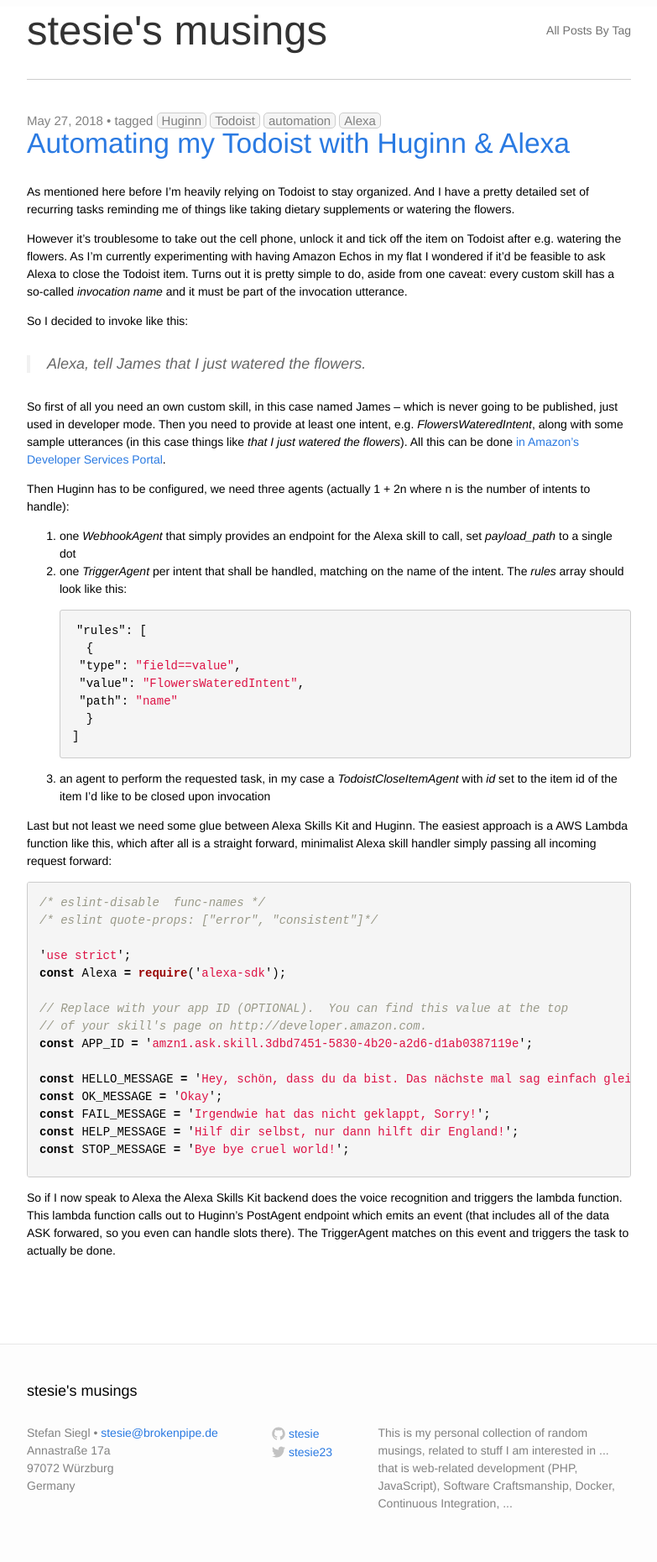
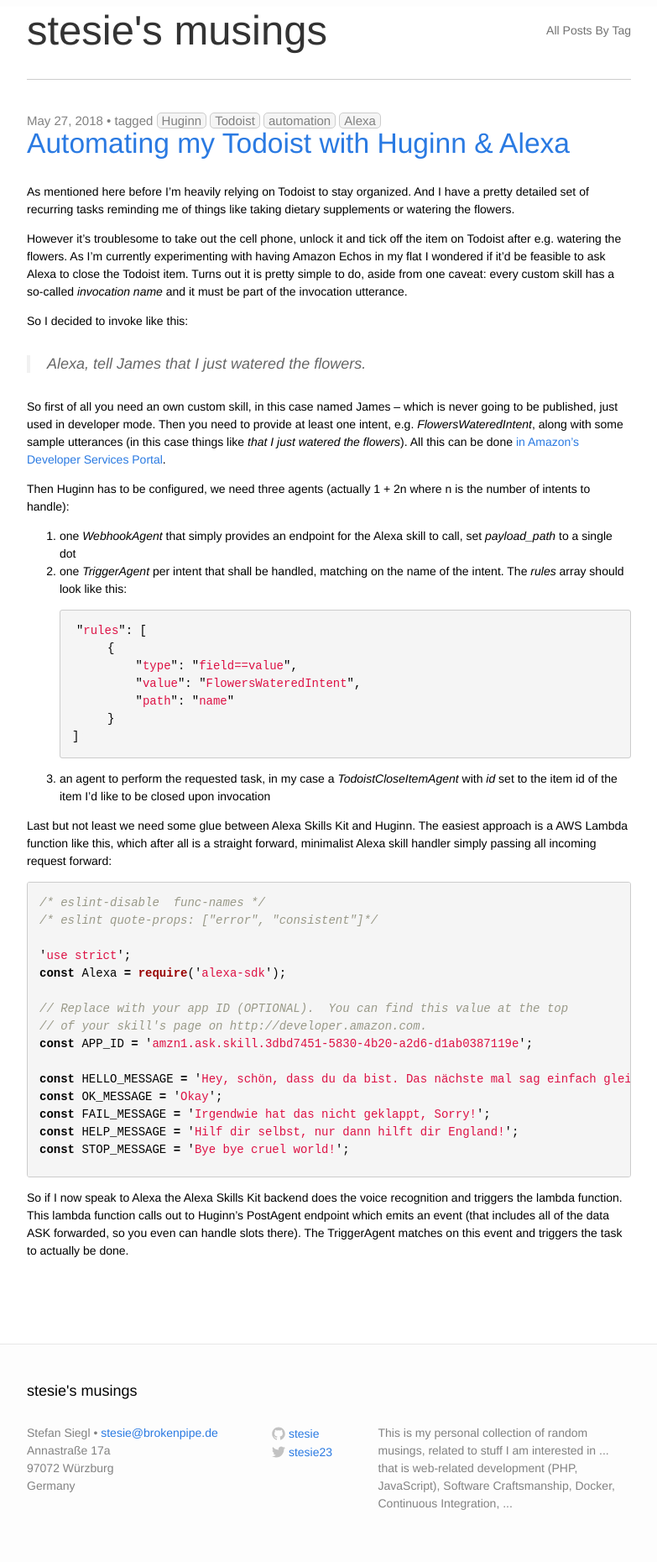
Before and after one commit to stesie/stesie.github.com, a Jekyll site: the page built from _posts/2018-05-27-huginn-introduces-alexa-to-todoist.md, in a window 1280 px wide. Shown: the whole page at 84% size, without its empty margins (248-1031 px from the left). Built offline with Jekyll 4.4.1, drawn with Linux system fonts in a browser that asks for light colours.

Commit message:
fix indentation & typo

````diff
--- a/_posts/2018-05-27-huginn-introduces-alexa-to-todoist.md
+++ b/_posts/2018-05-27-huginn-introduces-alexa-to-todoist.md
@@ -31,13 +31,13 @@
 1. one *WebhookAgent* that simply provides an endpoint for the Alexa skill to call, set *payload_path* to a single dot
 2. one *TriggerAgent* per intent that shall be handled, matching on the name
    of the intent.  The *rules* array should look like this:
-```json
+```javascript
 "rules": [
-  {
-    "type": "field==value",
-    "value": "FlowersWateredIntent",
-    "path": "name"
-  }
+        {
+            "type": "field==value",
+            "value": "FlowersWateredIntent",
+            "path": "name"
+        }
 ]
 ```
 3. an agent to perform the requested task, in my case a *TodoistCloseItemAgent* with *id* set to the item id of the item I'd like to be closed upon invocation
@@ -126,6 +126,6 @@
 So if I now speak to Alexa the Alexa Skills Kit backend does the voice
 recognition and triggers the lambda function.  This lambda function calls
 out to Huginn's PostAgent endpoint which emits an event (that includes all
-of the data ASK forwared, so you even can handle slots there).  The
+of the data ASK forwarded, so you even can handle slots there).  The
 TriggerAgent matches on this event and triggers the task to actually be
 done.
````
